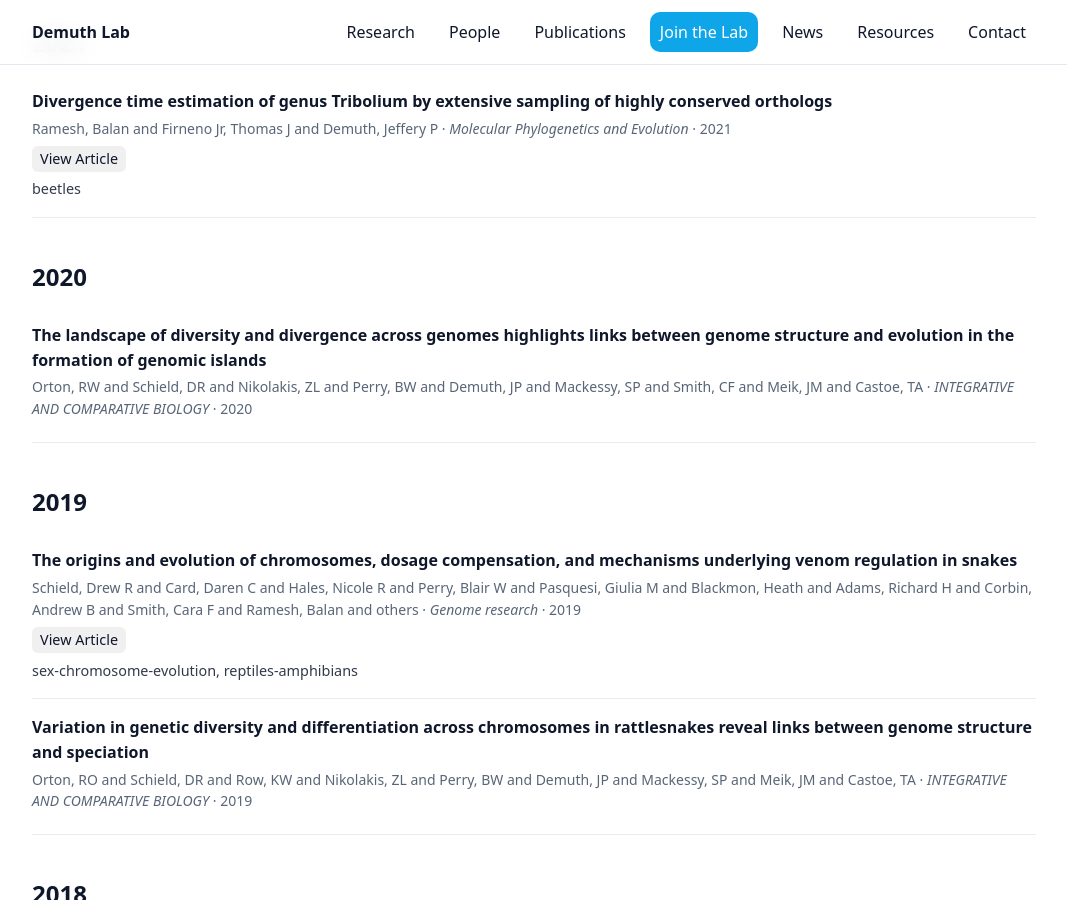
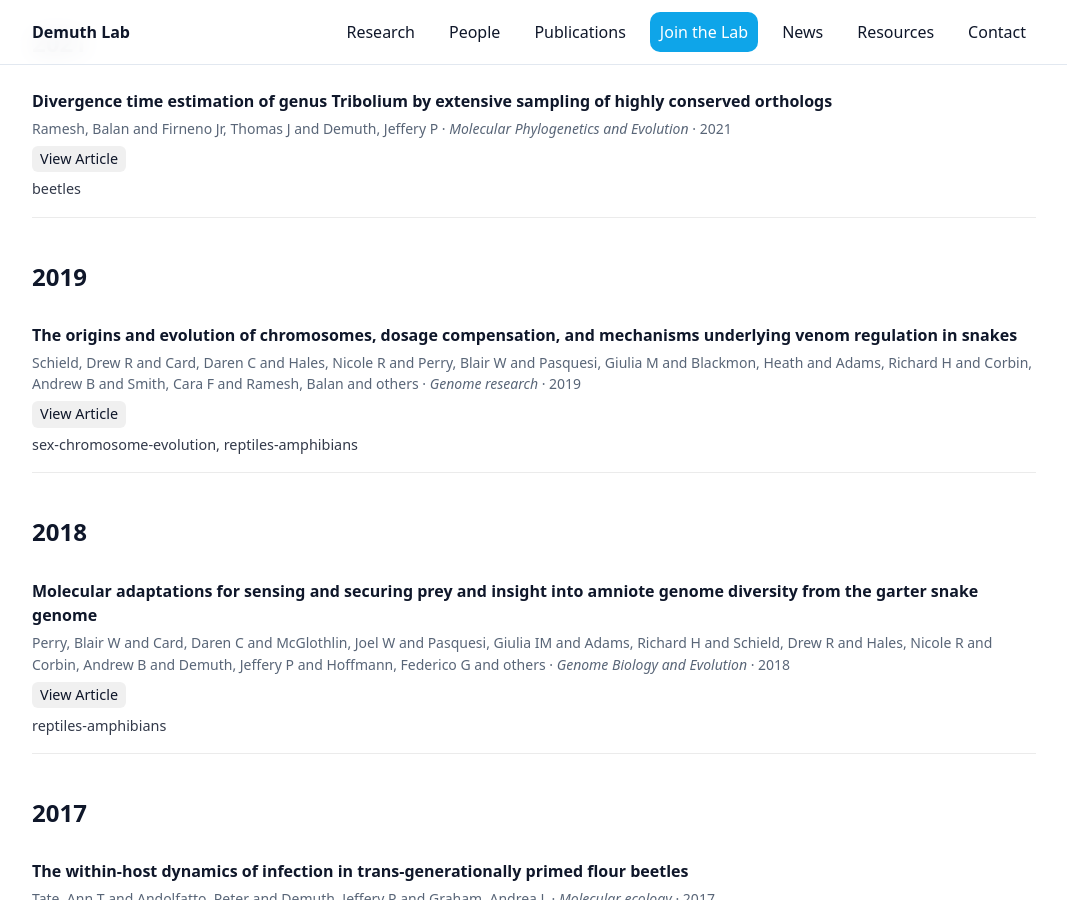
Before and after one commit to demuth-lab/demuth-lab.github.io, a Jekyll site: the page built from publications.md, in a window 1280 px wide and 900 px high, scrolled down 1906 px. Shown: the whole window, without its empty margins (106-1173 px from the left). Built offline with Jekyll 4.4.1, drawn with Linux system fonts in a browser that asks for light colours.

Commit message:
Auto-update publications

```diff
--- a/_data/publications.yml
+++ b/_data/publications.yml
@@ -96,13 +96,6 @@
   doi: 10.1016/j.ympev.2021.107084
   tags:
   - beetles
-- year: 2020
-  title: The landscape of diversity and divergence across genomes highlights links
-    between genome structure and evolution in the formation of genomic islands
-  authors: Orton, RW and Schield, DR and Nikolakis, ZL and Perry, BW and Demuth, JP
-    and Mackessy, SP and Smith, CF and Meik, JM and Castoe, TA
-  venue: INTEGRATIVE AND COMPARATIVE BIOLOGY
-  type: article
 - year: 2019
   title: The origins and evolution of chromosomes, dosage compensation, and mechanisms
     underlying venom regulation in snakes
@@ -115,13 +108,6 @@
   tags:
   - sex-chromosome-evolution
   - reptiles-amphibians
-- year: 2019
-  title: Variation in genetic diversity and differentiation across chromosomes in
-    rattlesnakes reveal links between genome structure and speciation
-  authors: Orton, RO and Schield, DR and Row, KW and Nikolakis, ZL and Perry, BW and
-    Demuth, JP and Mackessy, SP and Meik, JM and Castoe, TA
-  venue: INTEGRATIVE AND COMPARATIVE BIOLOGY
-  type: article
 - year: 2018
   title: Molecular adaptations for sensing and securing prey and insight into amniote
     genome diversity from the garter snake genome
```
